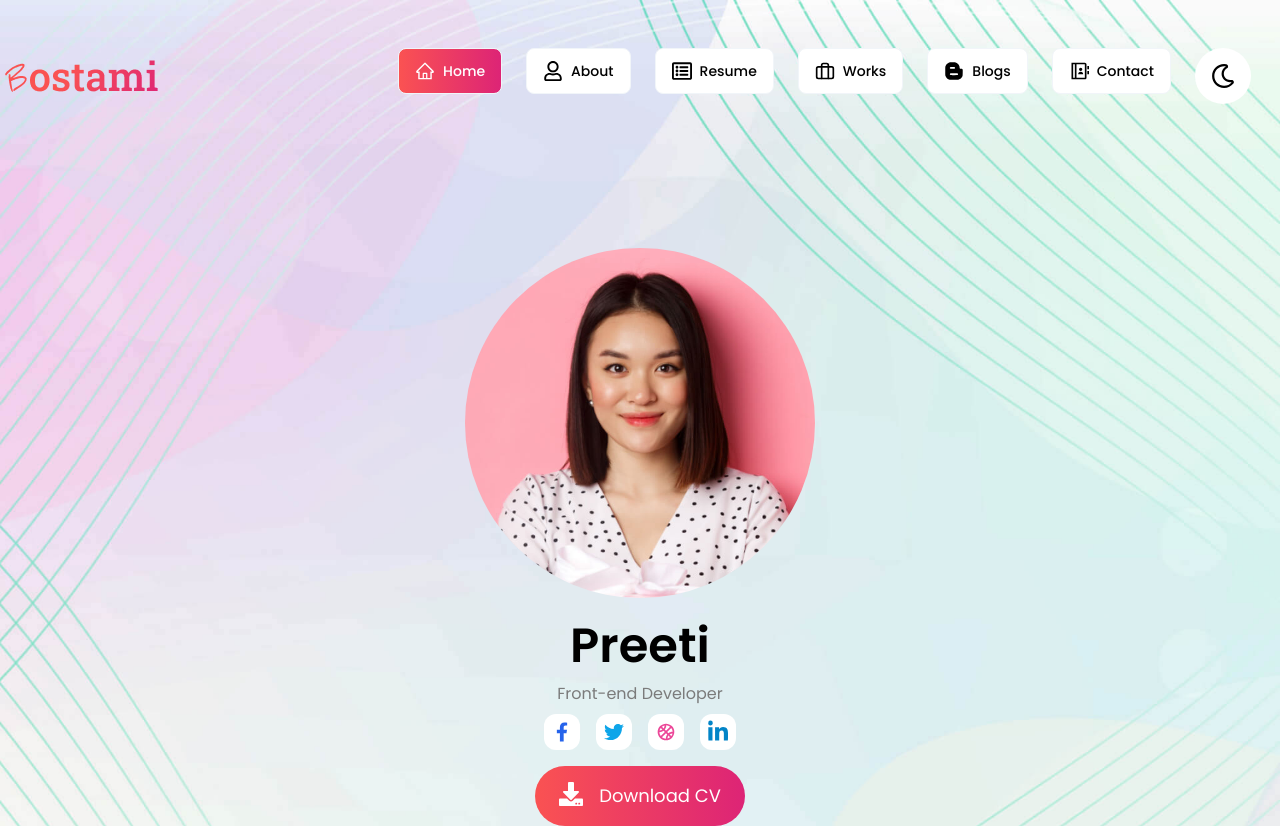
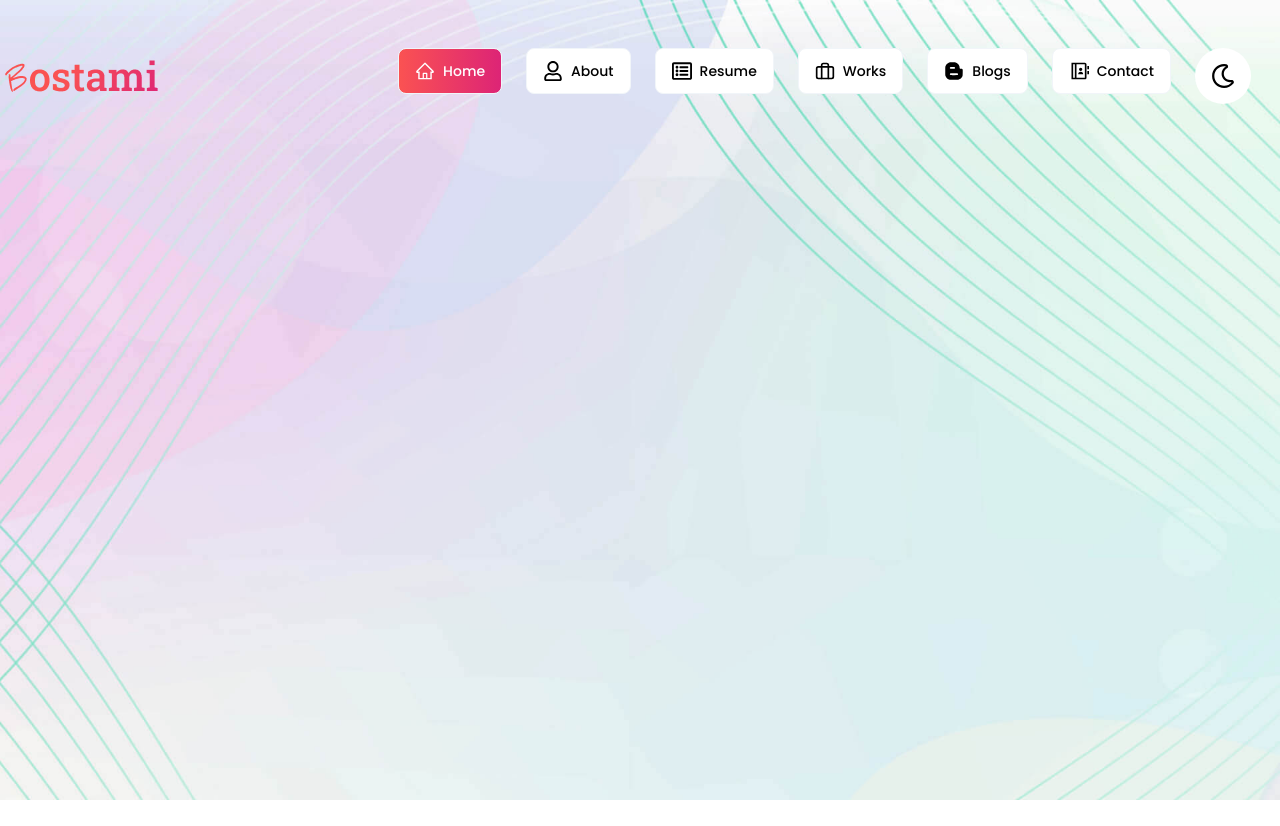
Before and after one commit to preeti28dec/preeti-thakur, a Next.js app: page / in a window 1280 px wide. After the commit the page ends 800 px from the top, so only its background shows below. Built offline with nearby package versions, Linux system fonts and the light colour scheme.

Commit message:
add new thing for songs

```diff
--- a/components/layout.js
+++ b/components/layout.js
@@ -1,9 +1,9 @@
 import Header from "../pages/header";
-export default function Layout({ children }) {
+export default function Layout({ childern }) {
   return (
     <>
       <Header/>
-      <main>{children}</main>
+      <main>{childern}</main>
     </>
   )
   }
```
